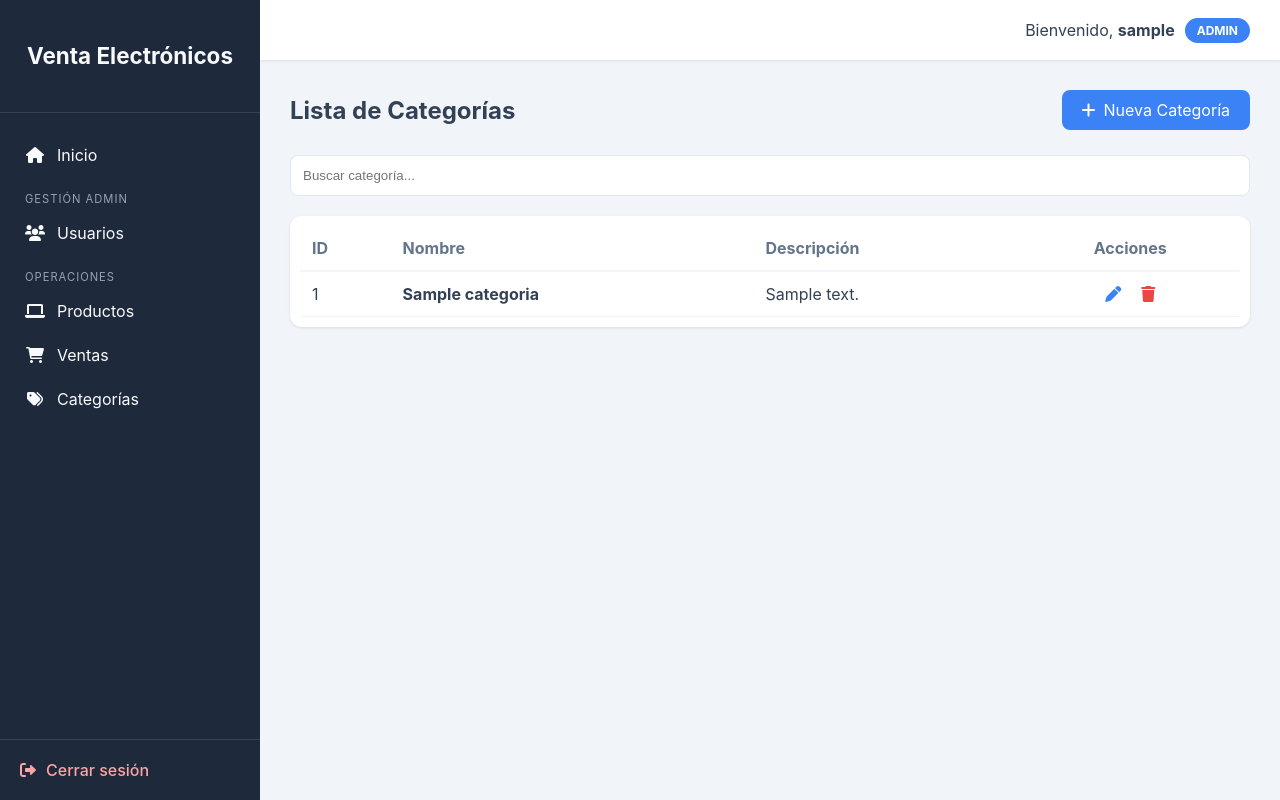
After one commit to SydCrow-bit/VENTA-DE-PRODUCTOS, a Flask app: page /categorias/ in a window 1280 px wide. The commit adds this page. Run offline with Flask 3, Linux system fonts and the light colour scheme; a user stored in the database is signed in; tables that the repository leaves empty hold one stand-in row (values such as "Sample post"); parts of the project's set-up code (start-up, migrations or seed data) failed here and were passed over.

Commit message:
feat: :sparkles: agregando CRUD de categorias

```diff
--- a/app/__init__.py
+++ b/app/__init__.py
@@ -20,10 +20,12 @@ def create_app():
     from .auth import auth_bp
     from .admin import admin_bp
     from .inicio import inicio_bp
+    from .categorias import categorias_bp
 
     # registrar blueprints
     app.register_blueprint(auth_bp)
     app.register_blueprint(admin_bp)
     app.register_blueprint(inicio_bp)
+    app.register_blueprint(categorias_bp)
 
     return app
--- a/app/categorias.py
+++ b/app/categorias.py
@@ -0,0 +1,61 @@
+from flask import Blueprint, render_template, request, redirect, url_for, flash
+from flask_login import login_required
+from .models import Categoria
+from .extensions import db
+from .decorators import admin_required, referrer_required
+
+categorias_bp = Blueprint("categorias", __name__, url_prefix="/categorias")
+
+@categorias_bp.route("/")
+@login_required
+@referrer_required
+def index():
+    categorias = Categoria.query.all()
+    return render_template("categorias/index.html", categorias=categorias)
+
+@categorias_bp.route("/create", methods=["GET", "POST"])
+@login_required
+@admin_required
+@referrer_required
+def create():
+    if request.method == "POST":
+        nombre = request.form.get("nombre")
+        descripcion = request.form.get("descripcion")
+
+        nueva_categoria = Categoria(nombre=nombre, descripcion=descripcion)
+        db.session.add(nueva_categoria)
+        db.session.commit()
+
+        flash("Categoria creada exitosamente", "success")
+        return redirect(url_for("categorias.index"))
+
+    return render_template("categorias/create.html")
+
+@categorias_bp.route("/edit/<int:id>", methods=["GET", "POST"])
+@login_required
+@admin_required
+@referrer_required
+def edit(id):
+    categoria = Categoria.query.get_or_404(id)
+
+    if request.method == "POST":
+        categoria.nombre = request.form.get("nombre")
+        categoria.descripcion = request.form.get("descripcion")
+
+        db.session.commit()
+        flash("Categoria actualizada exitosamente", "success")
+        return redirect(url_for("categorias.index"))
+
+    return render_template("categorias/edit.html", categoria=categoria)
+
+@categorias_bp.route("/destroy/<int:id>")
+@login_required
+@admin_required
+@referrer_required
+def destroy(id):
+    categoria = Categoria.query.get_or_404(id)
+    db.session.delete(categoria)
+    db.session.commit()
+
+    flash("Categoria eliminada exitosamente", "success")
+    return redirect(url_for("categorias.index"))
--- a/app/models.py
+++ b/app/models.py
@@ -17,3 +17,9 @@ class User(db.Model, UserMixin):
 
     def check_password(self, password):
         return check_password_hash(self.password, password)
+
+
+class Categoria(db.Model):
+    id = db.Column(db.Integer, primary_key=True)
+    nombre = db.Column(db.String(100), unique=True, nullable=False)
+    descripcion = db.Column(db.String(255), nullable=True)
--- a/app/templates/base.html
+++ b/app/templates/base.html
@@ -28,7 +28,7 @@
                     <li class="menu-label">Operaciones</li>
                     <li><a href="#"><i class="fas fa-laptop"></i> Productos</a></li>
                     <li><a href="#"><i class="fas fa-shopping-cart"></i> Ventas</a></li>
-                    <li><a href="#"><i class="fas fa-tags"></i> Categorías</a></li>
+                    <li><a href="{{ url_for('categorias.index') }}"><i class="fas fa-tags"></i> Categorías</a></li>
                 </ul>
             </nav>
 
--- /dev/null
+++ b/app/templates/categorias/index.html
@@ -0,0 +1,70 @@
+{% extends "base.html" %}
+
+{% block title %}Gestión de Categorías{% endblock %}
+
+{% block content %}
+<div style="display: flex; justify-content: space-between; align-items: center; margin-bottom: 25px;">
+    <div>
+        <h1 style="margin: 0;">Lista de Categorías</h1>
+    </div>
+
+    <a href="{{ url_for('categorias.create') }}" style="background: #3b82f6; color: white; padding: 10px 20px; border-radius: 8px; text-decoration: none; display: flex; align-items: center; gap: 8px;">
+        <i class="fas fa-plus"></i> Nueva Categoría
+    </a>
+</div>
+
+<div style="margin-bottom: 20px;">
+    <input type="text" id="buscador" placeholder="Buscar categoría..." style="width: 100%; padding: 12px; border: 1px solid #e2e8f0; border-radius: 8px; box-sizing: border-box;">
+</div>
+
+<div class="table-responsive">
+    <table class="custom-table" style="width: 100%; border-collapse: collapse;">
+        <thead>
+            <tr style="border-bottom: 2px solid #f1f5f9;">
+                <th style="text-align: left; padding: 12px; color: #64748b;">ID</th>
+                <th style="text-align: left; padding: 12px; color: #64748b;">Nombre</th>
+                <th style="text-align: left; padding: 12px; color: #64748b;">Descripción</th>
+                <th style="text-align: center; padding: 12px; color: #64748b;">Acciones</th>
+            </tr>
+        </thead>
+        <tbody id="tabla-categorias">
+            {% for categoria in categorias %}
+            <tr style="border-bottom: 1px solid #f1f5f9;" class="fila-categoria">
+                <td style="padding: 12px;">{{ categoria.id }}</td>
+                <td style="padding: 12px;"><strong>{{ categoria.nombre }}</strong></td>
+                <td style="padding: 12px;">{{ categoria.descripcion }}</td>
+                <td style="padding: 12px; text-align: center;">
+                    <div style="display: flex; justify-content: center; gap: 20px;">
+                        <a href="{{ url_for('categorias.edit', id=categoria.id) }}" style="text-decoration: none;">
+                            <i class="fas fa-pen" style="color: #3b82f6;"></i>
+                        </a>
+
+                        <a href="{{ url_for('categorias.destroy', id=categoria.id) }}"
+                           style="text-decoration: none;"
+                           onclick="return confirm('¿Eliminar la categoría {{ categoria.nombre }}?')">
+                            <i class="fas fa-trash" style="color: #ef4444;"></i>
+                        </a>
+                    </div>
+                </td>
+            </tr>
+            {% endfor %}
+        </tbody>
+    </table>
+</div>
+
+<script>
+    document.getElementById("buscador").addEventListener("keyup", function() {
+        let filtro = this.value.toLowerCase();
+        let filas = document.querySelectorAll(".fila-categoria");
+
+        filas.forEach(function(fila) {
+            let texto = fila.innerText.toLowerCase();
+            if (texto.includes(filtro)) {
+                fila.style.display = "";
+            } else {
+                fila.style.display = "none";
+            }
+        });
+    });
+</script>
+{% endblock %}
```
Also changed, not shown: app/templates/categorias/create.html (added, +35 -0 lines), app/templates/categorias/edit.html (added, +35 -0 lines), migrations/versions/4f6b50ba4113_agrega_tabla_categoria.py (added, +34 -0 lines).
